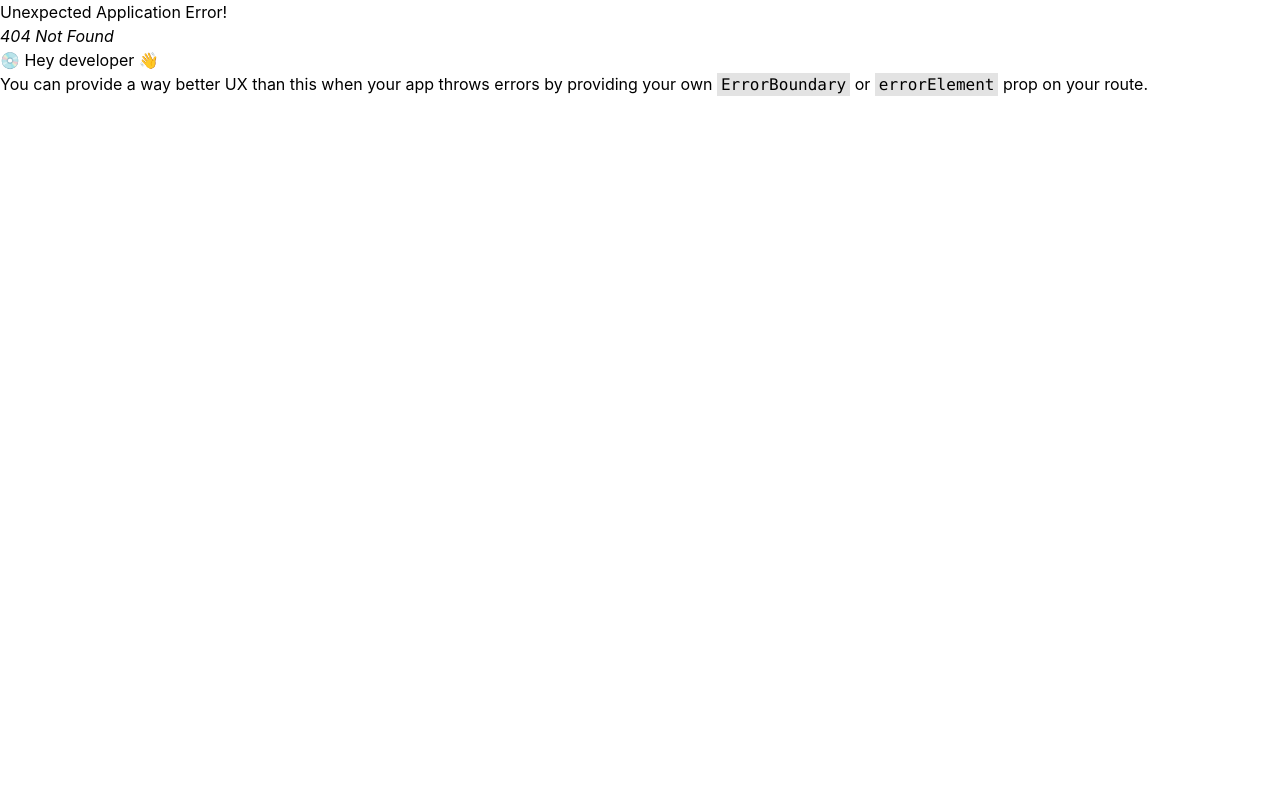
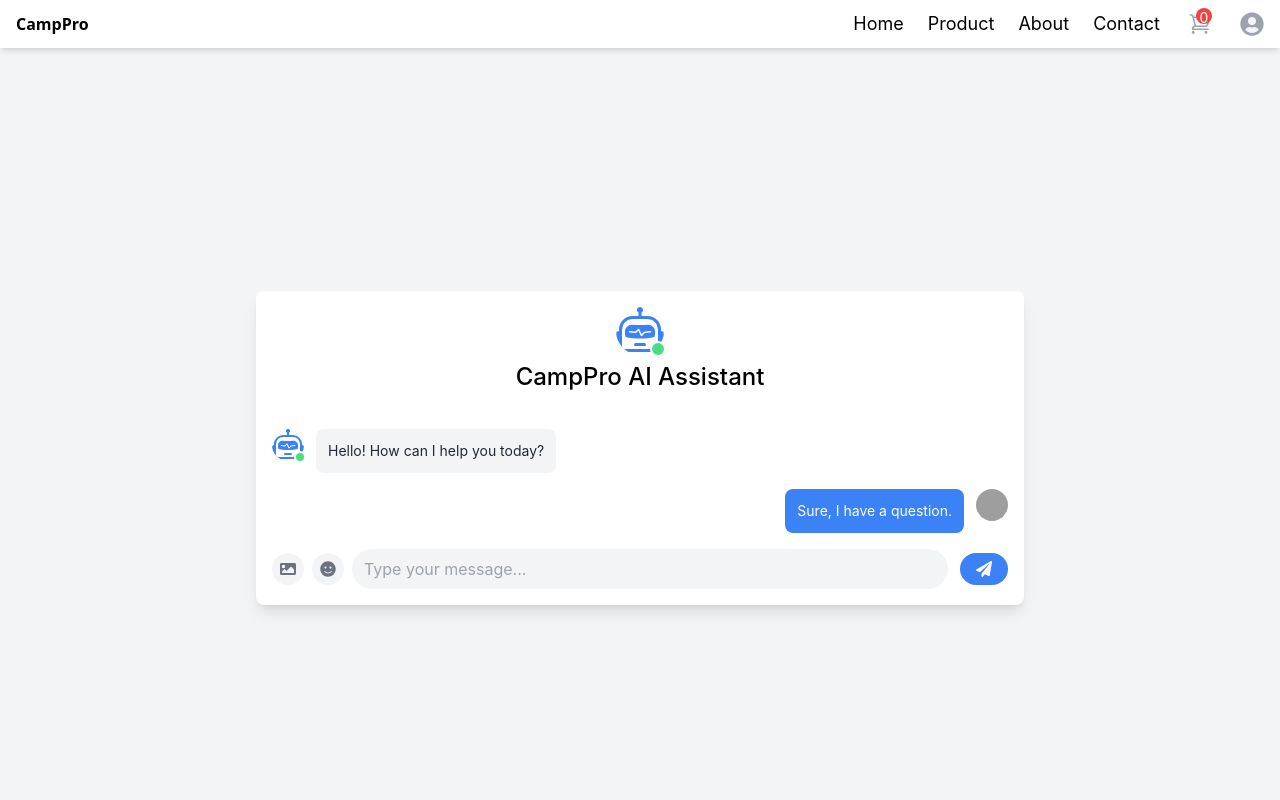
Before and after one commit to vimukthinirmana/CampPro-E-Commerce-Store, a React (Create React App) app in the folder client/: page /chat in a window 1280 px wide. Before the commit this address had no page. Shown: the top 800 px of the page. Built offline with nearby package versions, Linux system fonts and the light colour scheme; grey boxes are pictures that could not be loaded.

Commit message:
added chat page

```diff
--- a/client/package.json
+++ b/client/package.json
@@ -7,6 +7,7 @@
     "@testing-library/react": "^13.4.0",
     "@testing-library/user-event": "^13.5.0",
     "aos": "^2.3.4",
+    "emoji-picker-react": "^4.10.0",
     "react": "^18.3.1",
     "react-dom": "^18.3.1",
     "react-hot-toast": "^2.4.1",
--- a/client/src/components/Footer.js
+++ b/client/src/components/Footer.js
@@ -1,4 +1,5 @@
-import React from 'react'
+import React from 'react';
+import { Link } from 'react-router-dom';
 import { FaFacebook, FaTwitter, FaInstagram } from 'react-icons/fa';
 import { FiMail } from "react-icons/fi";
 import { FaCampground } from 'react-icons/fa';
@@ -46,8 +47,8 @@ function Footer() {
             <h5 className="text-xl font-bold mb-4">SUPPORT</h5>
             <ul>
               <li className="mb-2"><a href="#" className="hover:text-gray-400">Tech Support</a></li>
-              <li className="mb-2"><a href="#" className="hover:text-gray-400">Chat</a></li>
-              <li className="mb-2"><a href="#" className="hover:text-gray-400">F.A.Q</a></li>
+              <li className="mb-2"><Link to={'chat'} className="hover:text-gray-400">Chat</Link></li>
+              <li className="mb-2"><Link to={'faq'} className="hover:text-gray-400">F.A.Q</Link></li>
             </ul>
           </div>
 
--- a/client/src/components/Header.js
+++ b/client/src/components/Header.js
@@ -1,4 +1,4 @@
-import React, { useState } from 'react'
+import React, { useState } from 'react';
 import { Link } from 'react-router-dom';
 // import { FaUser } from "react-icons/fa";
 import { FaUserCircle } from "react-icons/fa";
--- a/client/src/index.js
+++ b/client/src/index.js
@@ -11,6 +11,8 @@ import Contact from './pages/Contact';
 import Login from './pages/Login';
 import NewProduct from './pages/NewProduct';
 import Signup from './pages/Signup';
+import Chat from './pages/Chat';
+import FAQ from './pages/FAQ';
 
 const router = createBrowserRouter(
   createRoutesFromElements(
@@ -22,6 +24,8 @@ const router = createBrowserRouter(
         <Route path='login' element={<Login/>}/>
         <Route path='newProduct' element={<NewProduct/>}/>
         <Route path='signup' element={<Signup/>}/>
+        <Route path='chat' element={<Chat/>}/>
+        <Route path='faq' element={<FAQ/>}/>
     </Route>
   )
 );
--- a/client/src/pages/About.js
+++ b/client/src/pages/About.js
@@ -54,20 +54,20 @@ function About() {
           CampPro is dedicated to providing top-quality camping gear and accessories for all your outdoor adventures.
           From tents and sleeping bags to cooking equipment and hiking gear, we have everything you need to enjoy the great outdoors.
         </p>
-        <div className="flex flex-wrap -mx-4 text-center">
+        <div className="flex flex-wrap -mx-4 text-center" data-aos="fade-up">
           <div className="w-full md:w-1/3 px-4 mb-8 md:mb-0">
             <div className="p-6 bg-white rounded-lg shadow-lg">
               <h3 className="text-2xl font-bold mb-4">Our Mission</h3>
               <p>To equip outdoor enthusiasts with the best camping gear available and foster a love for nature and adventure.</p>
             </div>
           </div>
-          <div className="w-full md:w-1/3 px-4 mb-8 md:mb-0">
+          <div className="w-full md:w-1/3 px-4 mb-8 md:mb-0" data-aos="fade-up">
             <div className="p-6 bg-white rounded-lg shadow-lg">
               <h3 className="text-2xl font-bold mb-4">Our Vision</h3>
               <p>To be the leading provider of camping gear and accessories, inspiring people to explore and appreciate the natural world.</p>
             </div>
           </div>
-          <div className="w-full md:w-1/3 px-4 mb-8 md:mb-0">
+          <div className="w-full md:w-1/3 px-4 mb-8 md:mb-0" data-aos="fade-up">
             <div className="p-6 bg-white rounded-lg shadow-lg">
               <h3 className="text-2xl font-bold mb-4">Our Values</h3>
               <p>Quality, innovation, and sustainability in all our products, with a commitment to customer satisfaction.</p>
--- /dev/null
+++ b/client/src/pages/Chat.jsx
@@ -0,0 +1,144 @@
+import React, { useState } from 'react';
+import { FaPaperPlane, FaImage, FaSmile } from 'react-icons/fa';
+import { BsRobot } from "react-icons/bs";
+import EmojiPicker from 'emoji-picker-react';
+
+
+function Chat() {
+
+
+    const [messages, setMessages] = useState([
+        { text: "Hello! How can I help you today?", sender: "bot" },
+        { text: "Sure, I have a question.", sender: "user" },
+      ]);
+      const [input, setInput] = useState('');
+      const [showEmojiPicker, setShowEmojiPicker] = useState(false);
+
+      const handleSendMessage = (e) => {
+        e.preventDefault();
+        if (input.trim()) {
+          setMessages([...messages, { text: input, sender: 'user' }]);
+          setInput('');
+        }
+      };
+
+      const handleSendImage = (e) => {
+        const file = e.target.files[0];
+        if (file) {
+          const reader = new FileReader();
+          reader.onloadend = () => {
+            setMessages([...messages, { text: reader.result, sender: 'user', type: 'image' }]);
+          };
+          reader.readAsDataURL(file);
+        }
+      };
+
+      const handleSendEmoji = (emojiObject) => {
+        setInput(input + emojiObject.emoji);
+      };
+
+
+
+
+
+      return (
+        <div className="min-h-screen bg-gray-100 flex flex-col justify-center items-center py-3">
+          {/* Chat Container */}
+          <div className="bg-white rounded-lg shadow-lg p-4 w-full max-w-4xl lg:max-w-3xl md:max-w-2xl sm:max-w-xl ">
+            {/* Chat Header */}
+            <div className="flex items-center mb-4 justify-center text-center">
+              <div className="relative text-center mb-5">
+                <div className="relative inline-block">
+                  <BsRobot className="w-12 h-12 text-blue-500 rounded-full items-center" />
+                  <span className="absolute bottom-0 right-0 block h-3 w-3 rounded-full ring-2 ring-white bg-green-400"></span>
+                </div>
+                <p className="font-medium text-2xl">CampPro AI Assistant</p>
+              </div>
+            </div>
+
+            {/* Chat Messages */}
+            <div className="space-y-4">
+              {messages.map((msg, index) => (
+                <div
+                  key={index}
+                  className={`flex items-start ${msg.sender === 'user' ? 'justify-end' : ''}`}
+                >
+                  {msg.sender === 'bot' && (
+                    <div className="relative inline-block">
+                      <BsRobot className="w-8 h-8 text-blue-500 rounded-full items-center" />
+                      <span className="absolute bottom-0 right-0 block h-2 w-2 rounded-full ring-2 ring-white bg-green-400"></span>
+                    </div>
+                  )}
+                  {msg.type === 'image' ? (
+                    <img
+                      src={msg.text}
+                      alt="Sent image"
+                      className="w-32 h-32 object-cover rounded-lg"
+                    />
+                  ) : (
+                    <div
+                      className={`ml-3 p-3 rounded-lg ${
+                        msg.sender === 'user' ? 'bg-blue-500 text-white' : 'bg-gray-100 text-gray-800'
+                      }`}
+                    >
+                      <p className="text-sm">{msg.text}</p>
+                    </div>
+                  )}
+                  {msg.sender === 'user' && (
+                    <img
+                      src="https://www.pngall.com/wp-content/uploads/5/Profile-PNG-File.png"
+                      alt="User Avatar"
+                      className="w-8 h-8 rounded-full ml-3"
+                    />
+                  )}
+                </div>
+              ))}
+            </div>
+
+            {/* Chat Input */}
+            <div className="mt-4 flex items-center relative">
+              <input
+                type="file"
+                accept="image/*"
+                className="hidden"
+                id="upload-image"
+                onChange={handleSendImage}
+              />
+              <label
+                htmlFor="upload-image"
+                className="p-2 bg-gray-100 rounded-full hover:bg-gray-200 cursor-pointer"
+              >
+                <FaImage className="text-gray-500" />
+              </label>
+              <button
+                className="p-2 bg-gray-100 rounded-full hover:bg-gray-200 ml-2 relative"
+                onClick={() => setShowEmojiPicker(!showEmojiPicker)}
+              >
+                <FaSmile className="text-gray-500" />
+              </button>
+              {showEmojiPicker && (
+                <div className="absolute bottom-12 left-0">
+                  <EmojiPicker onEmojiClick={handleSendEmoji} />
+                </div>
+              )}
+              <input
+                type="text"
+                placeholder="Type your message..."
+                className="flex-1 py-2 px-3 rounded-full bg-gray-100 focus:outline-none ml-2"
+                value={input}
+                onChange={(e) => setInput(e.target.value)}
+              />
+              <button
+                className="bg-blue-500 text-white px-4 py-2 rounded-full ml-3 hover:bg-blue-600"
+                onClick={handleSendMessage}
+              >
+                <FaPaperPlane />
+              </button>
+            </div>
+          </div>
+        </div>
+      );
+
+}
+
+export default Chat;
--- /dev/null
+++ b/client/src/pages/FAQ.jsx
@@ -0,0 +1,9 @@
+import React from 'react'
+
+function FAQ() {
+  return (
+    <div>FAQ</div>
+  )
+}
+
+export default FAQ;
--- a/client/tailwind.config.js
+++ b/client/tailwind.config.js
@@ -1,6 +1,6 @@
 /** @type {import('tailwindcss').Config} */
 module.exports = {
-  content: ["./src/**/*.{html,js}"],
+  content: ["./src/**/*.{html,js,jsx}"],
   theme: {
     extend: {},
   },
```
Also changed, not shown: 1 other file (tests, documents, lock files or other folders).
